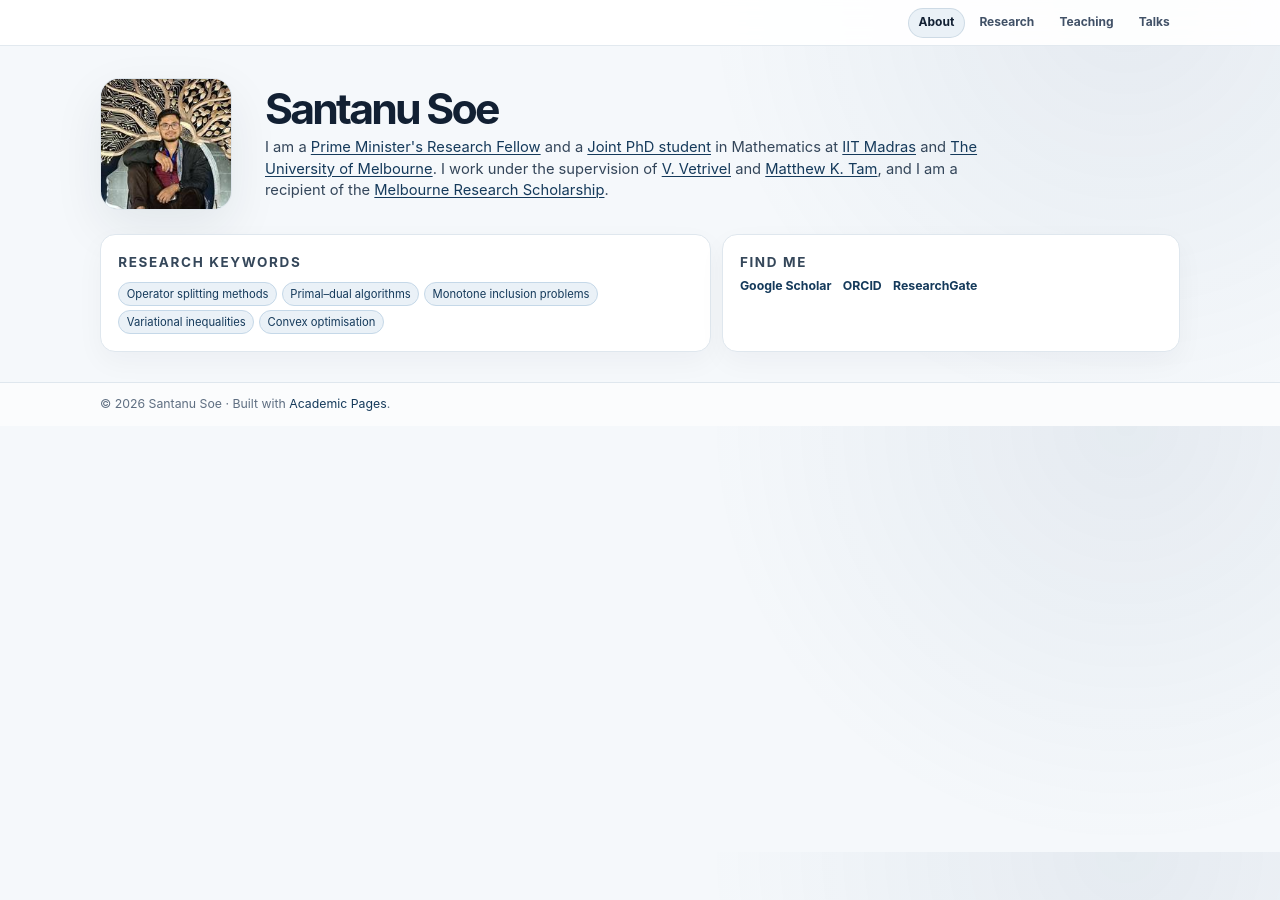
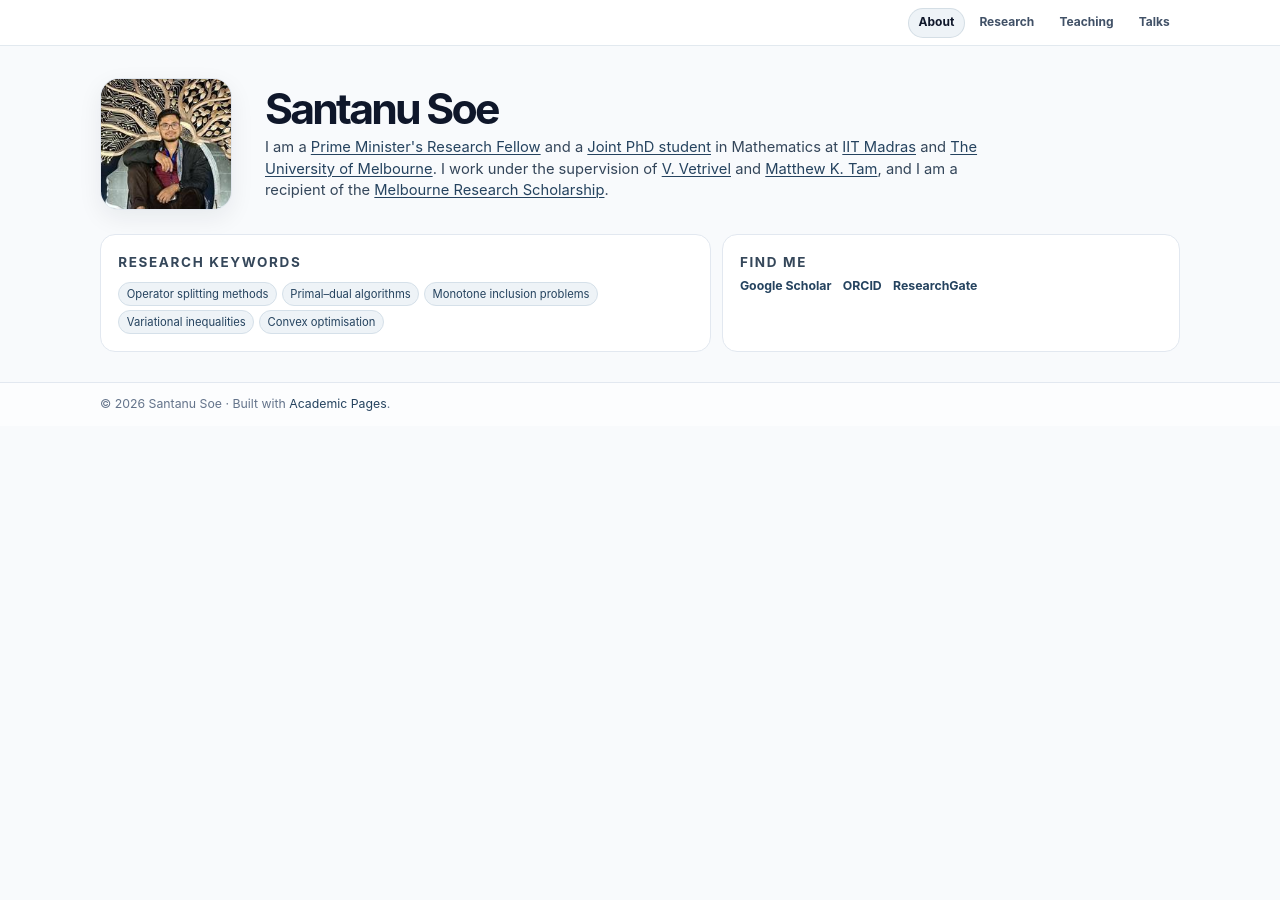
Before and after one commit to santanusoe/santanusoe.github.io, a Jekyll site: the page index.html, which Jekyll copies as it is, in a window 1280 px wide. Built offline with Jekyll 4.4.1, drawn with Linux system fonts in a browser that asks for light colours.

Commit message:
Simplify academic site visual design

```diff
--- a/index.html
+++ b/index.html
@@ -8,15 +8,15 @@
   <link rel="canonical" href="https://santanusoe.github.io/">
   <style>
     :root {
-      --ink: #122033;
-      --muted: #5f6f82;
-      --line: #dfe7ee;
+      --ink: #0f172a;
+      --muted: #64748b;
+      --line: #e2e8f0;
       --surface: #ffffff;
-      --wash: #f5f8fb;
-      --accent: #1f4e79;
-      --accent-dark: #153a5b;
-      --accent-wash: #eaf1f7;
-      --shadow: 0 18px 50px rgba(18, 32, 51, .08);
+      --wash: #f8fafc;
+      --accent: #365a7a;
+      --accent-dark: #25435f;
+      --accent-wash: #eef3f7;
+      --shadow: 0 8px 24px rgba(15, 23, 42, .07);
     }
 
     * { box-sizing: border-box; }
@@ -30,9 +30,7 @@
     body {
       margin: 0;
       color: var(--ink);
-      background:
-        radial-gradient(circle at 88% 0%, rgba(31, 78, 121, .08), transparent 28rem),
-        var(--wash);
+      background: var(--wash);
       font-family: -apple-system, BlinkMacSystemFont, "Segoe UI", Roboto, Helvetica, Arial, sans-serif;
       line-height: 1.55;
     }
@@ -51,8 +49,7 @@
       top: 0;
       z-index: 5;
       border-bottom: 1px solid rgba(223, 231, 238, .9);
-      background: rgba(255, 255, 255, .92);
-      backdrop-filter: blur(14px);
+      background: #ffffff;
     }
 
     .nav-inner,
@@ -89,32 +86,22 @@
       font-size: .8rem;
       font-weight: 650;
       text-decoration: none;
-      transition: background .18s ease, border-color .18s ease, box-shadow .18s ease, color .18s ease, transform .18s ease;
+      transition: background-color .15s ease, border-color .15s ease, color .15s ease;
     }
 
     .nav-links a:hover,
     .nav-links .active a {
       color: var(--ink);
       background: var(--accent-wash);
-      border-color: rgba(31, 78, 121, .14);
-    }
-
-    .nav-links a:hover {
-      box-shadow: 0 6px 16px rgba(18, 32, 51, .08);
-      transform: translateY(-1px);
+      border-color: rgba(54, 90, 122, .14);
     }
 
     .nav-links a:focus-visible {
       color: var(--ink);
       background: var(--accent-wash);
       border-color: var(--accent);
-      outline: 2px solid rgba(31, 78, 121, .28);
+      outline: 2px solid rgba(54, 90, 122, .28);
       outline-offset: 2px;
-    }
-
-    .nav-links a:active {
-      box-shadow: none;
-      transform: translateY(0) scale(.97);
     }
 
     .site-main {
@@ -176,7 +163,7 @@
       border: 1px solid var(--line);
       border-radius: 1rem;
       background: var(--surface);
-      box-shadow: 0 10px 28px rgba(18, 32, 51, .04);
+      box-shadow: none;
     }
 
     .card-label {
@@ -205,7 +192,7 @@
 
     .keyword-list li {
       padding: .24rem .5rem;
-      border: 1px solid #c5d8e8;
+      border: 1px solid #d5e0e9;
       border-radius: 999px;
       color: var(--accent-dark);
       background: var(--accent-wash);
```
